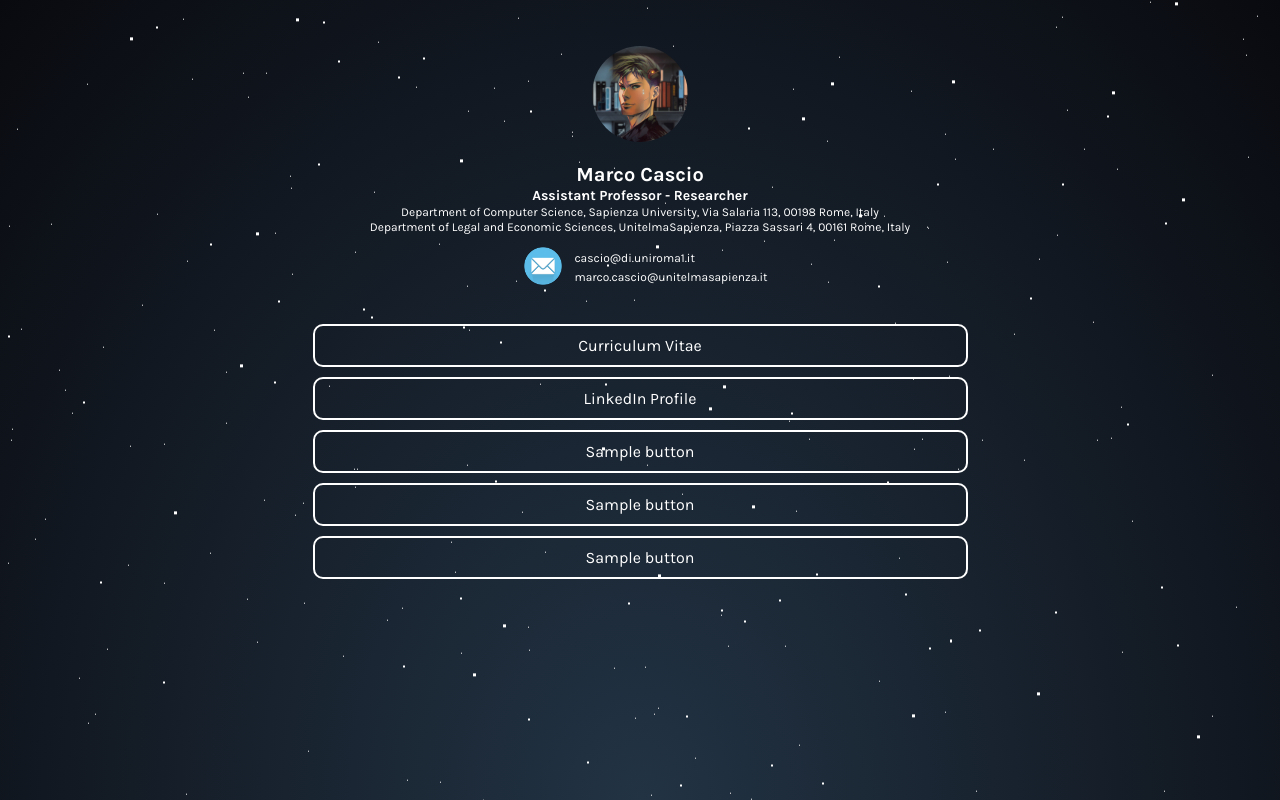
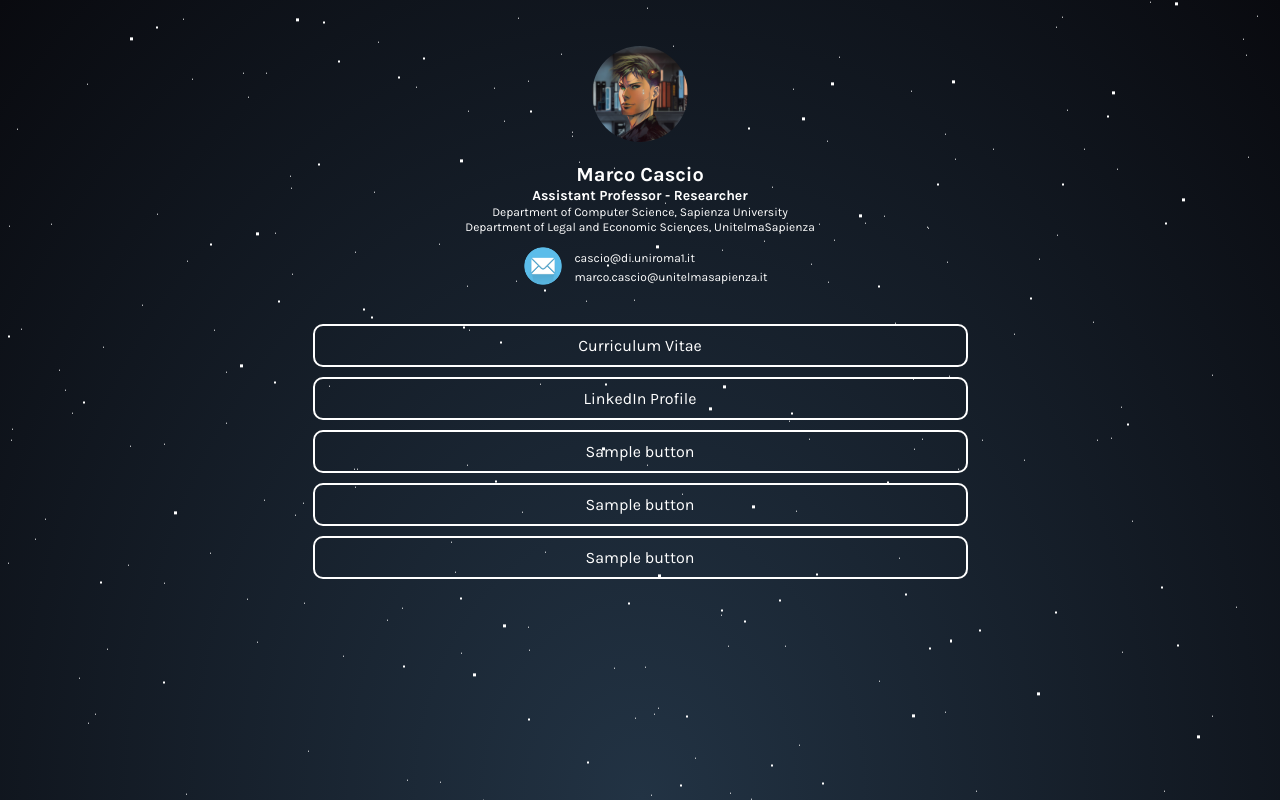
Before and after one commit to Markz88/markz88.github.io, a plain HTML site: page index.html in a window 1280 px wide. Drawn offline with nearby package versions, Linux system fonts and the light colour scheme; a script that the page names is missing.

Commit message:
New content

```diff
--- a/index.html
+++ b/index.html
@@ -25,8 +25,8 @@
     <a href="" id="academic-position">Assistant Professor - Researcher
     </a>
 
-    <a href="" id="affiliation">Department of Computer Science, Sapienza University, Via Salaria 113, 00198 Rome, Italy <br>
-        Department of Legal and Economic Sciences, UnitelmaSapienza, Piazza Sassari 4, 00161 Rome, Italy
+    <a href="" id="affiliation">Department of Computer Science, Sapienza University <br>
+        Department of Legal and Economic Sciences, UnitelmaSapienza
     </a>
 
     <div class="container">
```
